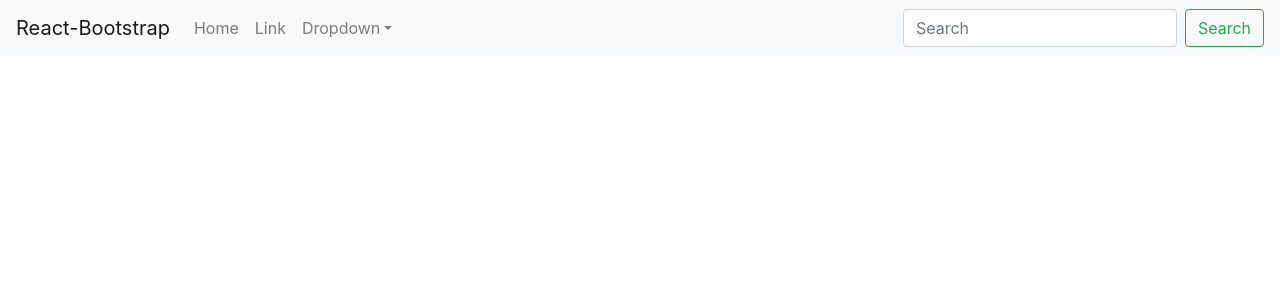
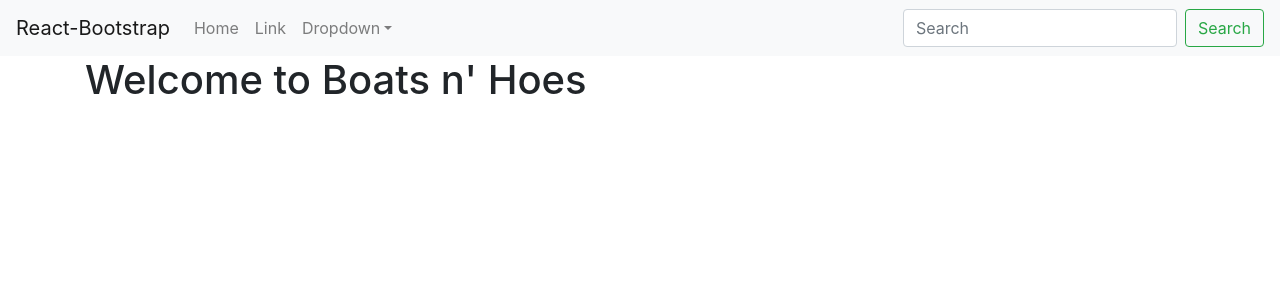
Before and after one commit to NinaRocket/bNh, a React (Create React App) app in the folder bnh/: page / in a window 1280 px wide. Shown: the top 300 px of the page. Built offline with nearby package versions, Linux system fonts and the light colour scheme.

Commit message:
Landing page init

```diff
--- a/bnh/src/App.js
+++ b/bnh/src/App.js
@@ -1,12 +1,18 @@
 import React, { useEffect } from "react";
+import "./App.css";
 import { BrowserRouter, Route, Switch } from "react-router-dom";
 import Navbar from "./Components/Navbar";
+import Wrapper from "./Components/Wrapper";
+import Landing from "./Pages/Landing";
 
 function App() {
   return (
     <BrowserRouter>
       <Switch>
-        <Navbar />
+        <Wrapper>
+          <Navbar />
+          <Route exact path="/" component={Landing} />
+        </Wrapper>
       </Switch>
     </BrowserRouter>
   );
--- /dev/null
+++ b/bnh/src/Components/Col/index.js
@@ -0,0 +1,9 @@
+import React from "react";
+
+function Col(props) {
+  const size = props.size.split(" ").map(size => "col-" + size).join(" ");
+
+  return <div className={size} {...props} />;
+}
+
+export default Col;
--- /dev/null
+++ b/bnh/src/Components/Container/index.js
@@ -0,0 +1,7 @@
+import React from "react";
+
+function Container(props) {
+  return <div className={`container${props.fluid ? "-fluid" : ""}`} {...props} />;
+}
+
+export default Container;
--- /dev/null
+++ b/bnh/src/Components/Row/index.js
@@ -0,0 +1,7 @@
+import React from "react";
+
+function Row(props) {
+  return <div className={`row${props.fluid ? "-fluid" : ""}`} {...props} />;
+}
+
+export default Row;
--- /dev/null
+++ b/bnh/src/Components/Wrapper/index.js
@@ -0,0 +1,8 @@
+import React from "react";
+import "./style.css";
+
+function Wrapper(props) {
+  return <main className="wrapper" {...props} />;
+}
+
+export default Wrapper;
--- /dev/null
+++ b/bnh/src/Components/Wrapper/style.css
@@ -0,0 +1,9 @@
+.wrapper {
+  min-height: 100%;
+  padding-bottom: 20px;
+}
+
+/* .wrapper{
+  min-height: 100%;
+  margin-bottom: -56px;
+} */
--- /dev/null
+++ b/bnh/src/Pages/Landing/index.js
@@ -0,0 +1,21 @@
+import React from "react";
+import "./landing.css";
+import Container from "react-bootstrap/Container";
+import Col from "react-bootstrap/Col";
+import Row from "react-bootstrap/Row";
+
+function Landing() {
+  return (
+    <div>
+      <Container>
+        <Row>
+          <Col xs={10}>
+            <h1>Welcome to Boats n' Hoes</h1>
+          </Col>
+        </Row>
+      </Container>
+    </div>
+  );
+}
+
+export default Landing;
```
Also changed, not shown: bnh/src/Pages/Landing/landing.css (added).
